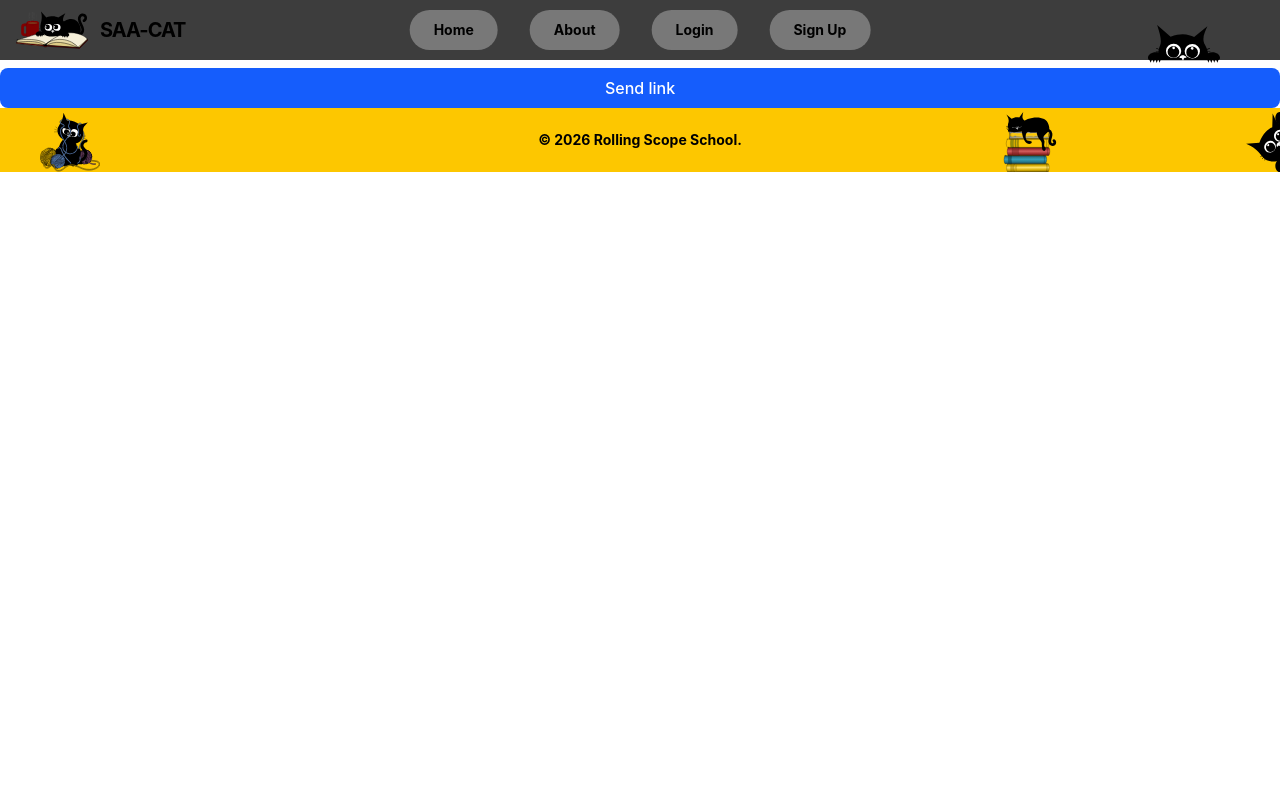
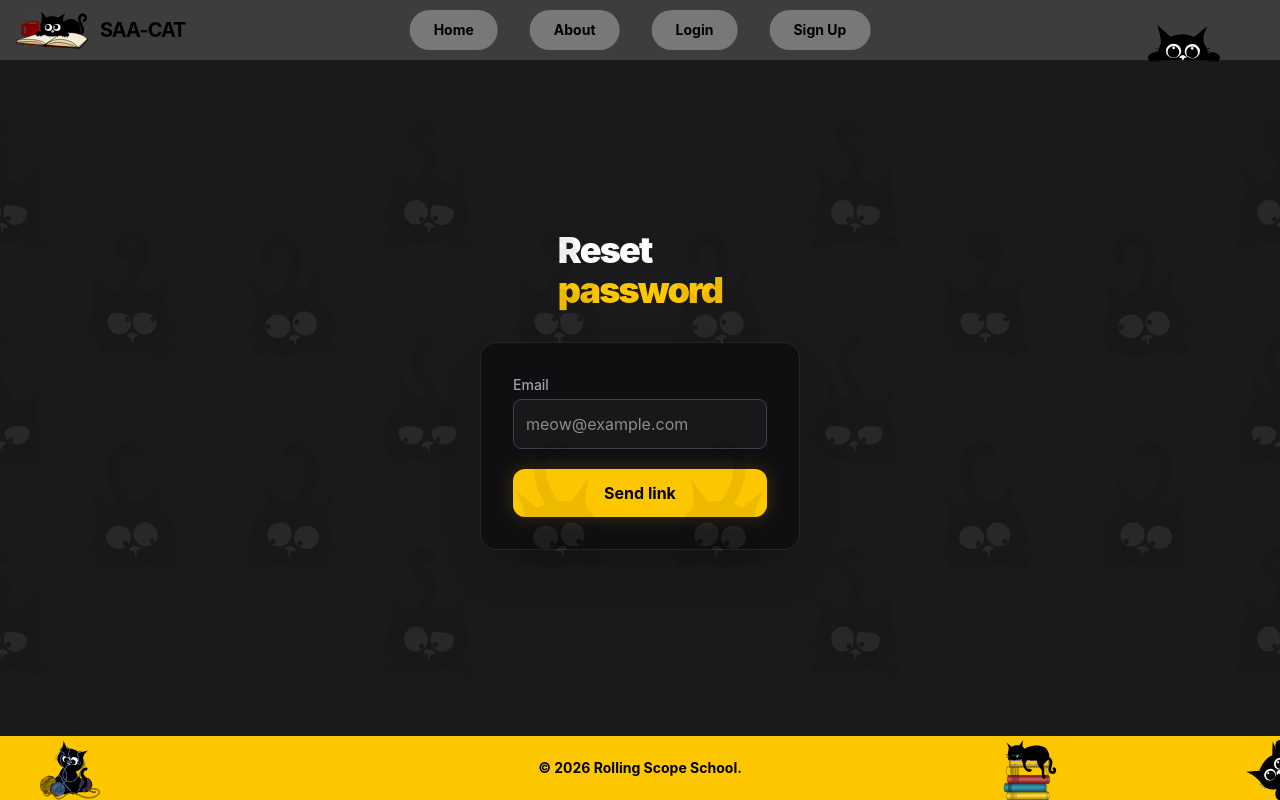
Before and after one commit to dzzuze/SAA-Cat, a React (Vite) app: page /SAA-Cat/reset-password in a window 1280 px wide. Built offline with nearby package versions, Linux system fonts and the light colour scheme; no server answers.

Commit message:
feat: add styles to reset password page

```diff
--- a/src/pages/ResetPasswordPage.tsx
+++ b/src/pages/ResetPasswordPage.tsx
@@ -4,6 +4,7 @@ import { resetPassword } from "../auth/resetPassword";
 import { FirebaseError } from "firebase/app";
 import toast from "react-hot-toast";
 import getFirebaseErrorMessage from "../helpers/getFirebaseErrorMessage";
+import BgCat from "../assets/bg-cat.svg?react";
 
 export default function ResetPasswordPage() {
   const [email, setEmail] = useState("");
@@ -37,16 +38,29 @@ export default function ResetPasswordPage() {
   };
 
   return (
-    <div>
-      <div>
-        <h2>Reset password</h2>
+    <div className="flex flex-col flex-1 items-center justify-center text-white pt-11 bg-[#1a1a1d]">
+      <div
+        className="absolute inset-0 flex justify-between opacity-6 pointer-events-none "
+        aria-hidden
+      >
+        <BgCat className="h-full w-1/3 object-cover" />
+        <BgCat className="h-full w-1/3 object-cover" />
+        <BgCat className="h-full w-1/3 object-cover" />
       </div>
 
+      <div className="mb-8 flex flex-col items-center">
+        <h1 className="text-4xl font-black tracking-tighter">
+          Reset<br></br>
+          <span className="text-yellow-400">password</span>
+        </h1>
+      </div>
+
+      <div className="w-full max-w-xs rounded-2xl bg-[#0f0f11] p-8 shadow-2xl border border-zinc-800">
         {success ? (
           <>
             <p>A password reset email has been sent to your email.</p>
             <Link
-            className="inline-block w-full text-center bg-blue-600 hover:bg-blue-700 text-white font-medium py-2 px-4 rounded-lg transition-colors"
+              className="w-full bg-yellow-400 hover:bg-yellow-400 cursor-pointer text-black font-bold py-3 rounded-xl transition-all shadow-[0_0_20px_rgba(234,179,8,0.2)] hover:shadow-[0_0_25px_rgba(234,179,8,0.4)] active:scale-[0.98]"
               to="/login"
             >
               Return to the login page
@@ -55,11 +69,14 @@ export default function ResetPasswordPage() {
         ) : (
           <form onSubmit={handleSubmit} className="space-y-5">
             <div>
-            <label>Email</label>
+              <label className="mb-1 block text-sm font-medium text-zinc-400">
+                Email
+              </label>
               <input
                 type="email"
                 required
                 value={email}
+                className="w-full rounded-lg bg-[#18181b] border border-zinc-700 p-3"
                 onChange={(e) => setEmail(e.target.value)}
                 placeholder="meow@example.com"
               />
@@ -70,12 +87,13 @@ export default function ResetPasswordPage() {
             <button
               type="submit"
               disabled={loading}
-            className="inline-block w-full text-center bg-blue-600 hover:bg-blue-700 text-white font-medium py-2 px-4 rounded-lg transition-colors"
+              className="w-full bg-yellow-400 hover:bg-yellow-400 cursor-pointer text-black font-bold py-3 rounded-xl transition-all shadow-[0_0_20px_rgba(234,179,8,0.2)] hover:shadow-[0_0_25px_rgba(234,179,8,0.4)] active:scale-[0.98]"
             >
               {loading ? "Sending..." : "Send link"}
             </button>
           </form>
         )}
       </div>
+    </div>
   );
 }
```
Lines whose indentation alone changed are shown as unchanged.
